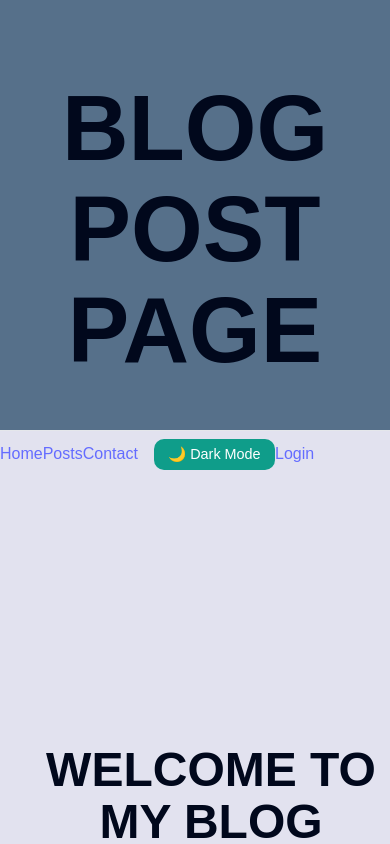
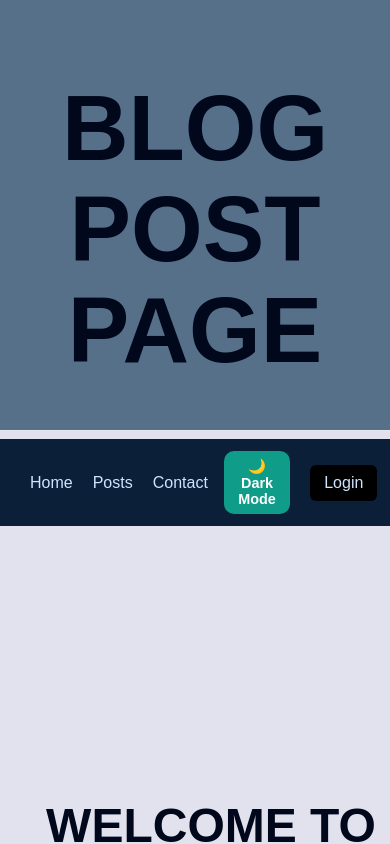
Before and after one commit to sriyamadhuri/blog-post, a React (Vite) app: page / in a window 390 px wide. Shown: the top 844 px of the page. Built offline with nearby package versions, Linux system fonts and the light colour scheme.

Commit message:
Fix navbar layout and css

```diff
--- a/src/components/Navbar.jsx
+++ b/src/components/Navbar.jsx
@@ -1,67 +1,37 @@
-import { NavLink, useNavigate } from "react-router-dom";
+import { NavLink } from "react-router-dom";
 import { useContext } from "react";
 import { ThemeContext } from "../context/ThemeContext";
 import { useAuth } from "../context/authContext";
+import "../styles/Navbar.css";
 
 export default function Navbar() {
   const { theme, toggleTheme } = useContext(ThemeContext);
   const { isAuthenticated, user, logout } = useAuth();
-  const navigate = useNavigate();
-
-  const handleLogout = () => {
-    logout();
-    navigate("/");
-  };
 
   return (
     <nav className="navbar">
 
-      {/* Home */}
-      <NavLink
-        to="/"
-        className={({ isActive }) => (isActive ? "active" : "")}
-      >
-        Home
-      </NavLink>
+      <div className="nav-left">
+        <NavLink to="/">Home</NavLink>
+        <NavLink to="/posts">Posts</NavLink>
+        <NavLink to="/contact">Contact</NavLink>
+      </div>
 
-      {/* Posts */}
-      <NavLink
-        to="/posts"
-        className={({ isActive }) => (isActive ? "active" : "")}
-      >
-        Posts
-      </NavLink>
-
-      {/* Contact Page */}
-      <NavLink
-        to="/contact"
-        className={({ isActive }) => (isActive ? "active" : "")}
-      >
-        Contact
-      </NavLink>
-
-      {/* Theme Toggle */}
+      <div className="nav-right">
         <button className="theme-btn" onClick={toggleTheme}>
           {theme === "light" ? "🌙 Dark Mode" : "☀️ Light Mode"}
         </button>
 
-      {/* If logged in → show Logout */}
         {isAuthenticated ? (
           <>
-          <span className="welcome-text">Hi, {user?.username}</span>
-          <button className="logout-btn" onClick={handleLogout}>
-            Logout
-          </button>
+            <span>Hi, {user?.username}</span>
+            <button className="auth-btn" onClick={logout}>Logout</button>
           </>
         ) : (
-        /* If not logged in → show Login */
-        <NavLink
-          to="/login"
-          className={({ isActive }) => (isActive ? "active" : "")}
-        >
-          Login
-        </NavLink>
+          <NavLink to="/login" className="auth-btn">Login</NavLink>
         )}
+      </div>
+
     </nav>
   );
 }
--- a/src/styles/Navbar.css
+++ b/src/styles/Navbar.css
@@ -1,89 +1,46 @@
 .navbar {
   display: flex;
+  justify-content: space-between;
   align-items: center;
-  justify-content: space-between;
-  background: var(--bg-secondary);
-  padding: 12px 20px;
-  border-bottom: 1px solid var(--border-color);
-  position: sticky;
-  top: 0;
-  z-index: 100;
+  padding: 12px 30px;
+  background: #0b1f38;
+  color: white;
+  font-size: 16px;
 }
 
-/* Left side links */
+.nav-left,
+.nav-right {
+  display: flex;
+  align-items: center;
+  gap: 20px;
+}
+
+/* Nav links */
 .navbar a {
-  margin-right: 18px;
   text-decoration: none;
+  color: #cfe4ff;
   font-weight: 500;
-  color: var(--text-primary);
-  transition: 0.3s ease;
 }
 
 .navbar a:hover {
-  color: var(--accent);
+  color: white;
 }
 
-.active {
-  color: var(--accent);
+/* Theme button */
+.theme-btn {
+  padding: 6px 14px;
+  border-radius: 6px;
+  border: none;
+  cursor: pointer;
+  font-weight: 600;
 }
 
-/* Theme toggle button */
-.theme-btn {
-  padding: 6px 12px;
+/* Login/Logout buttons */
+.auth-btn {
+  padding: 6px 14px;
+  background: #000;
+  color: white;
   border: none;
   border-radius: 6px;
-  background: var(--accent);
-  color: white;
   cursor: pointer;
-  font-size: 14px;
-  margin-right: 12px;
-  transition: 0.3s ease;
 }
-
-.theme-btn:hover {
-  opacity: 0.85;
-}
-
-/* Logout button */
-.logout-btn {
-  padding: 6px 12px;
-  border: none;
-  border-radius: 6px;
-  background: #d9534f;
-  color: white;
-  cursor: pointer;
-  font-size: 14px;
-  margin-left: 12px;
-  transition: 0.3s;
-}
-
-.logout-btn:hover {
-  background: #c9302c;
-}
-
-/* Welcome text */
-.welcome-text {
-  color: var(--text-secondary);
-  margin-right: 8px;
-  font-size: 14px;
-}
-
-/* Responsive layout */
-@media (max-width: 768px) {
-  .navbar {
-    flex-wrap: wrap;
-    text-align: center;
-    justify-content: center;
-    gap: 10px;
-  }
-
-  .theme-btn,
-  .logout-btn {
-    font-size: 13px;
-    padding: 5px 10px;
-  }
-
-  .navbar a {
-    font-size: 14px;
-  }
-}
```
Lines whose indentation alone changed are shown as unchanged.
